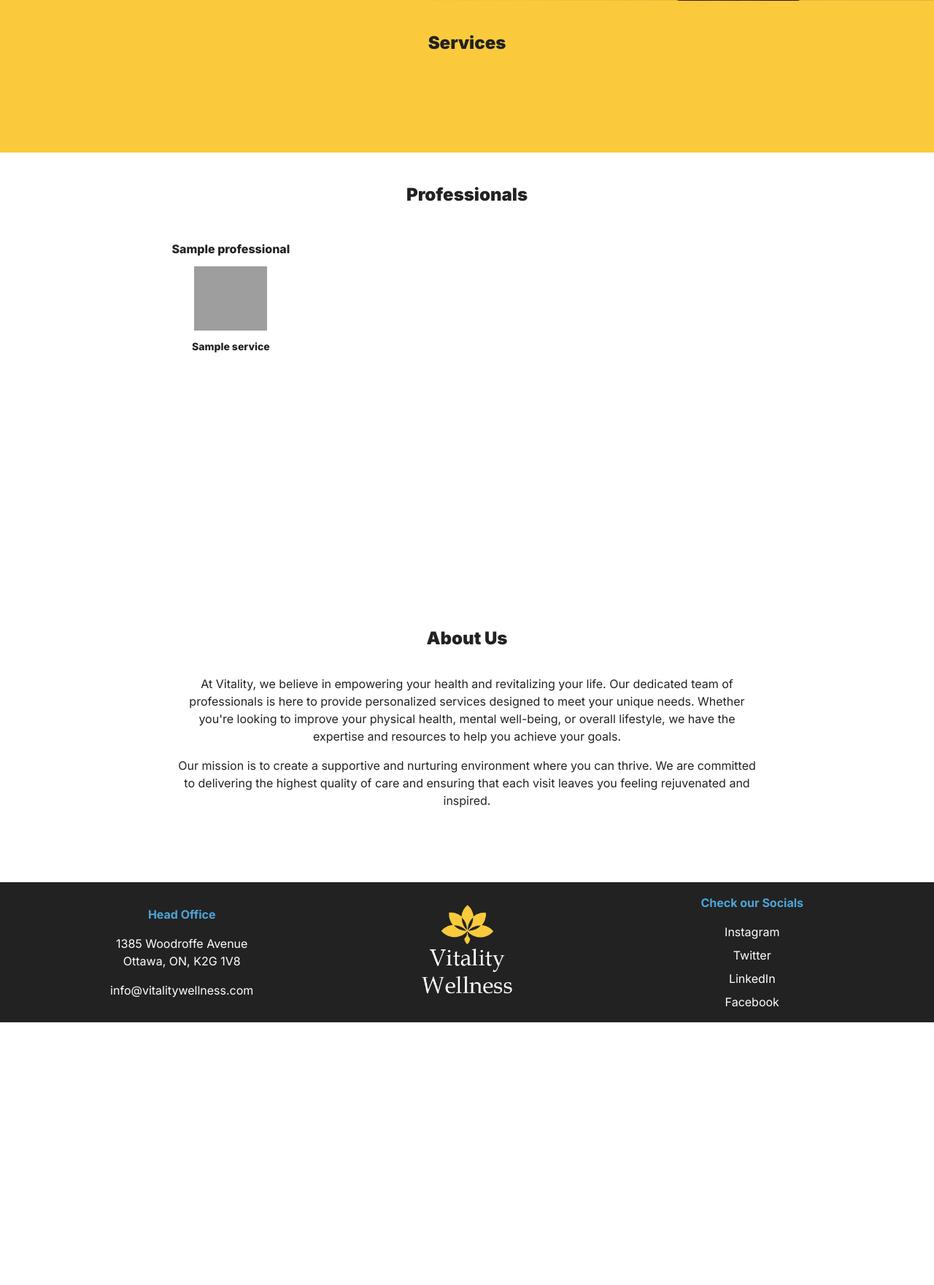
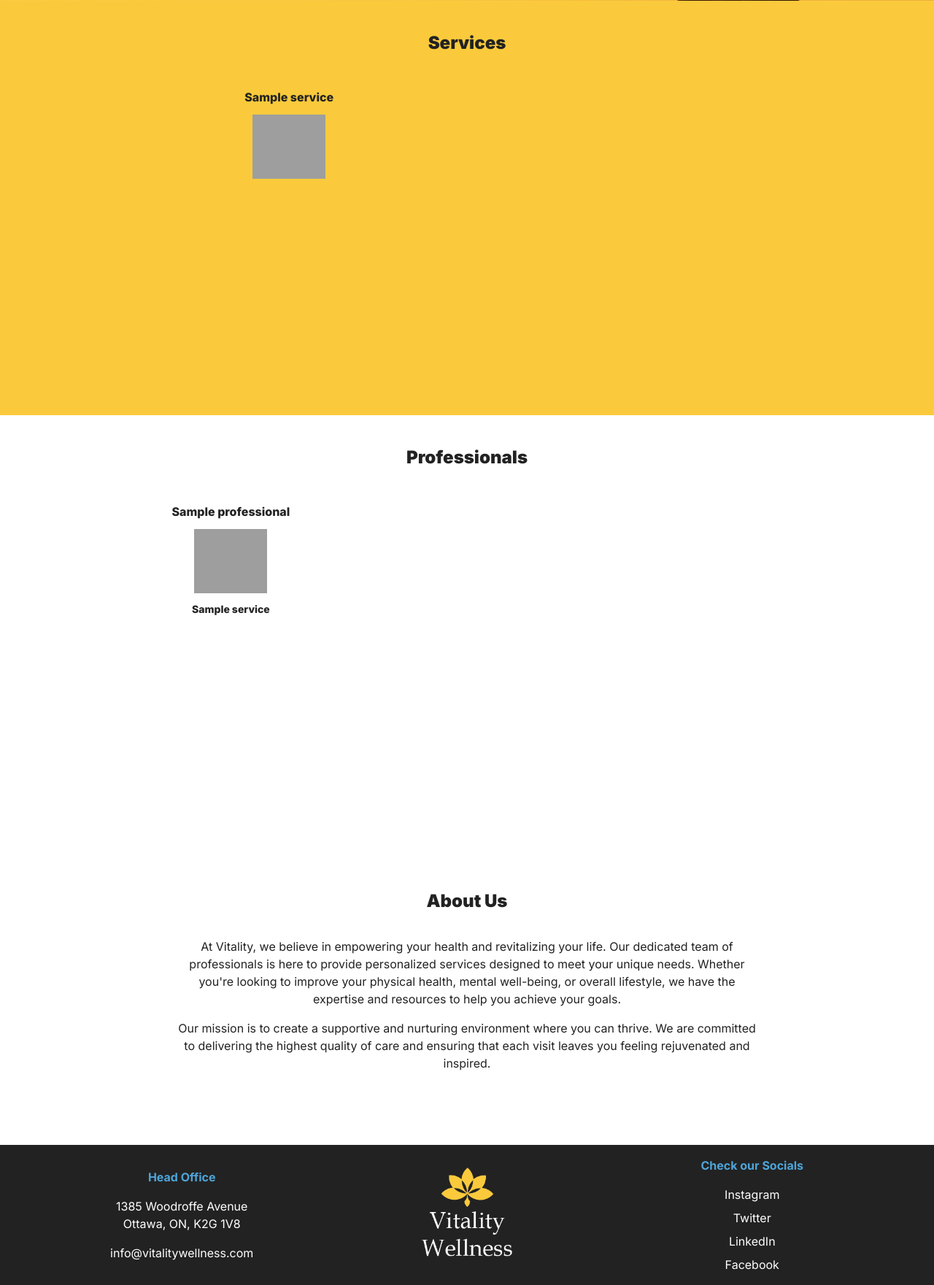
Before and after one commit to ShuwenWuCitrus/Vitality_Physiotherapy_and_Wellness, a Laravel app: template resources/views/welcome.blade.php in a window 1280 px wide. Shown: the part 431-2192 px from the top of the page at 73% size. Before the commit the page ends 1832 px from the top, so only its background shows below. Run offline with Laravel 12, Linux system fonts and the light colour scheme; the template is opened without the code that fills it: most values are stand-ins (such as "Sample title", 1, 10 or a date in 2020); style sheets or scripts are compiled from the project's sources; grey boxes are pictures that could not be loaded.

Commit message:
services code updated

```diff
--- a/resources/views/welcome.blade.php
+++ b/resources/views/welcome.blade.php
@@ -28,6 +28,19 @@
         <div class="pb-8">
             <h1 class="text-[24px] font-[900]">Services</h1>
         </div>
+        <div class="grid grid-cols-5 grid-rows-2 font-[800] gap-y-16">
+                @foreach ($services as $service)
+                    <div class="flex flex-col items-center justify-center">
+                        <div>
+                            <p class="py-3"> {{ $service['name'] }} </p>
+                        </div>
+                        <div>
+                            <img src="{{ asset('icons/' . $service['name'] . '.webp') }}"
+                                class="w-[100px] h-[100px] pb-3" alt="">
+                        </div>
+                    </div>
+                @endforeach
+            </div>
     </section>
     <section id="professionals" class="pt-[40px] pb-[100px]">
         <div class="flex flex-col items-center justify-center text-[#222222]">
```
